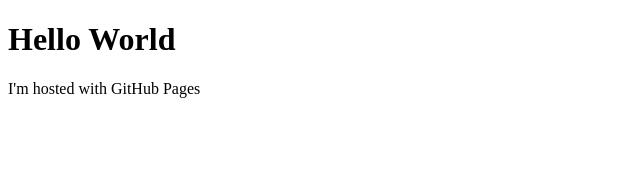
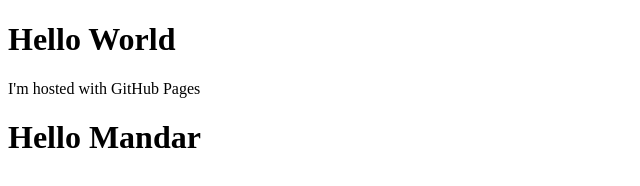
Before and after one commit to mandar1607/orm.github.io, a plain HTML site: page index.html in a window 1280 px wide. Shown: the whole page, without its empty margins (0-640 px from the left). Drawn offline with Linux system fonts and the light colour scheme.

Commit message:
updated in master

```diff
--- a/index.html
+++ b/index.html
@@ -3,5 +3,6 @@
 <body>
 <h1>Hello World</h1>
 <p>I'm hosted with GitHub Pages</p>
+<h1> Hello Mandar</h1>
 </body>
 </html>
```
